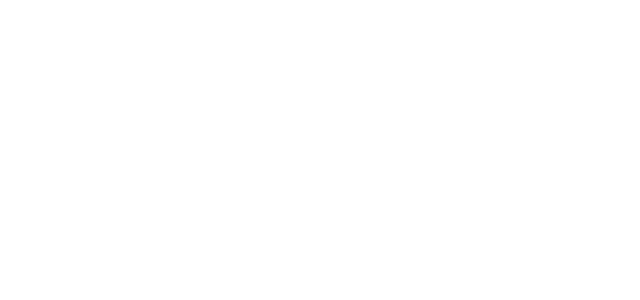
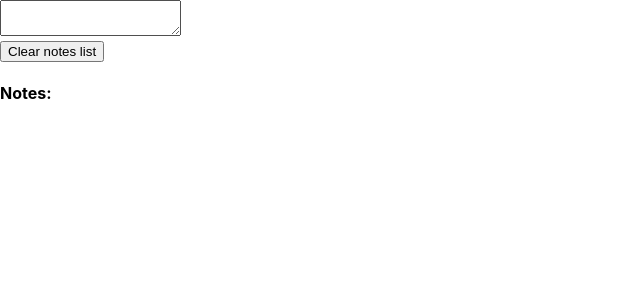
Before and after one commit to Kiri1111/other, a React (Create React App) app: page / in a window 1280 px wide. Shown: the top 300 px of the page, without its empty margins (0-640 px from the left). Built offline with nearby package versions, Linux system fonts and the light colour scheme.

Commit message:
exams4 complete

```diff
--- a/src/index.tsx
+++ b/src/index.tsx
@@ -1,14 +1,57 @@
-import React from 'react';
+// import React from 'react';
+// import './index.css';
+// import App from './App';
+// import * as serviceWorker from './serviceWorker';
+// import { createRoot } from 'react-dom/client';
+//
+// const container  = document.getElementById('root') as HTMLElement
+// const root = createRoot(container);
+// root.render(<App />);
+//
+// // If you want your app to work offline and load faster, you can change
+// // unregister() to register() below. Note this comes with some pitfalls.
+// // Learn more about service workers: https://bit.ly/CRA-PWA
+// serviceWorker.unregister();
+//
+
+
+import React, {useState, MouseEvent, ChangeEvent} from 'react';
+import ReactDOM from 'react-dom';
 import './index.css';
-import App from './App';
-import * as serviceWorker from './serviceWorker';
-import { createRoot } from 'react-dom/client';
 
-const container  = document.getElementById('root') as HTMLElement
-const root = createRoot(container);
-root.render(<App />);
+function Notes() {
+    const [newNote, setNewNote] = useState<string>("")
+    const [notes, setNotes] = useState<Array<string>>([])
+    const onChangeHandler = (e: ChangeEvent<HTMLTextAreaElement>) =>
+        setNewNote(e.currentTarget.value)
+    const addNote = () => {
+        setNotes([newNote, ...notes])
+        setNewNote("")
+    }
+    return (
+        <div>
+            <textarea
+                value={newNote}
+                onChange={onChangeHandler}
+                onBlur={addNote}
+            />
+            <div>
+                <button
+                    // onClick={xxx}
+                    onClick={addNote}
+                >Clear notes list
+                </button>
+            </div>
+            <h4>Notes:</h4>
+            <div>
+                {notes.map(n => <p>{n}</p>)}
+            </div>
+        </div>
+    )
+}
 
-// If you want your app to work offline and load faster, you can change
-// unregister() to register() below. Note this comes with some pitfalls.
-// Learn more about service workers: https://bit.ly/CRA-PWA
-serviceWorker.unregister();
+ReactDOM.render(
+    <Notes/>, document.getElementById('root')
+);
+// Что надо написать вместо ххх,
+// чтобы при клике список заметок очищался?
```
